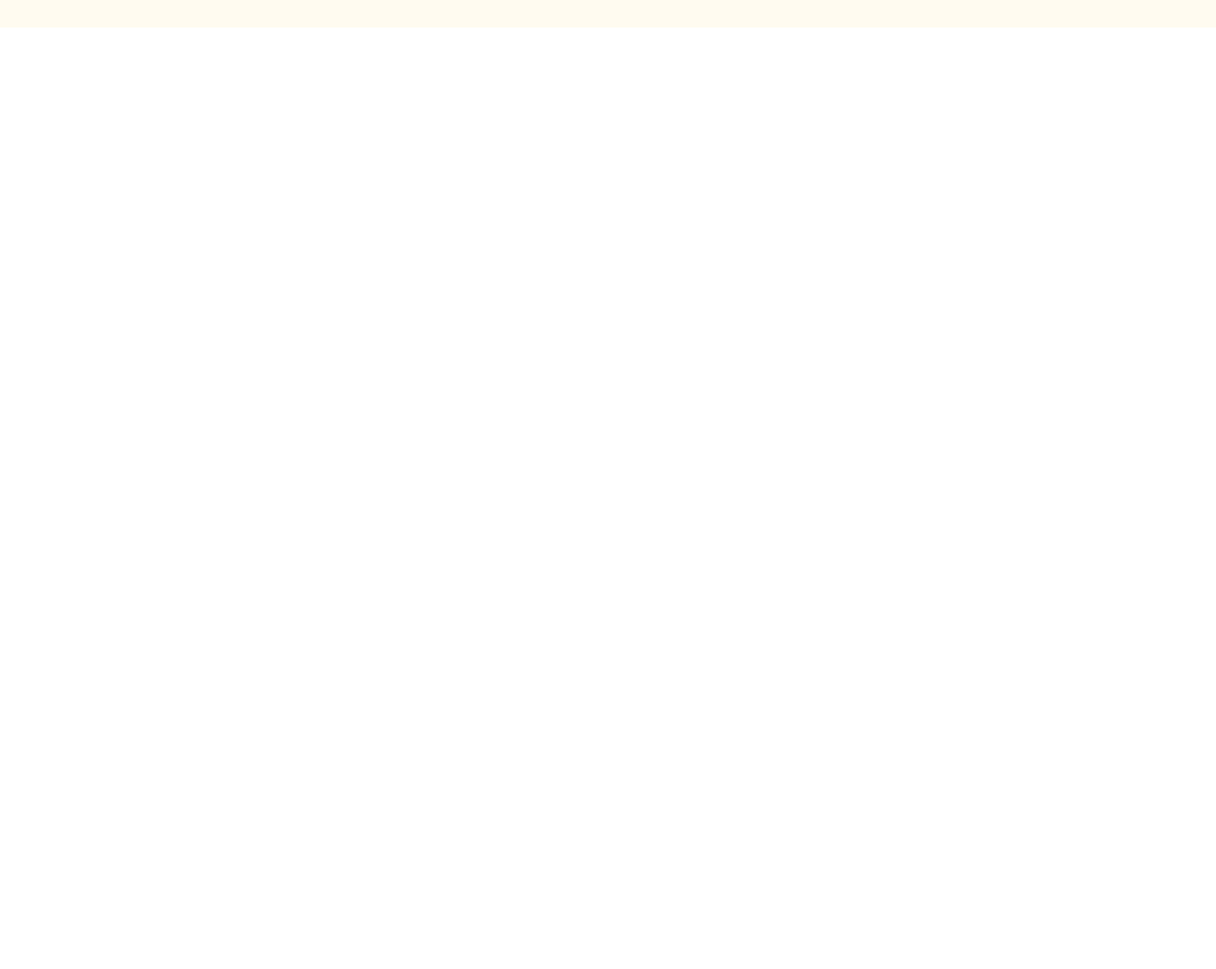
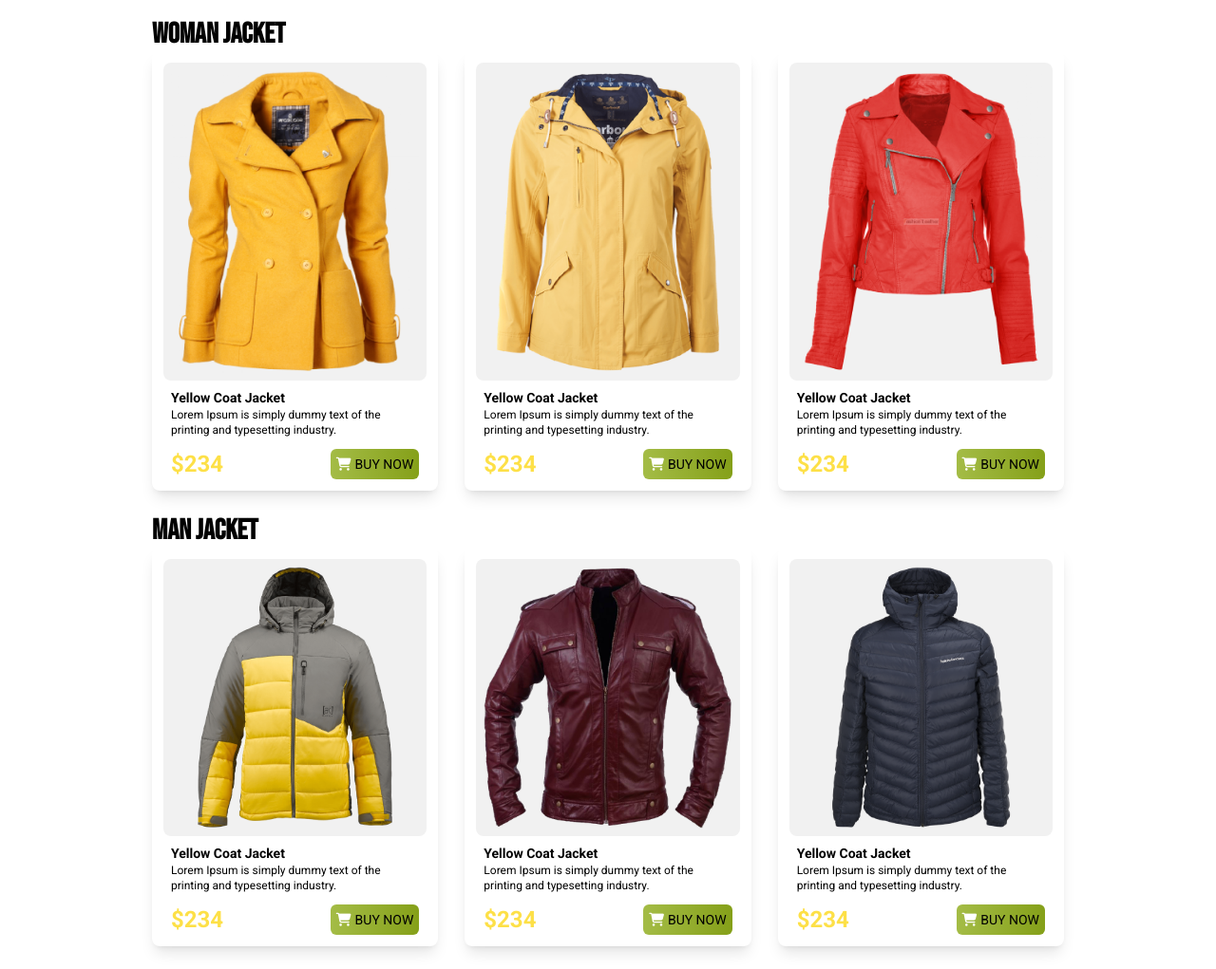
Before and after one commit to mdyasin0/penguin-fashion, a plain HTML site: page index.html in a window 1280 px wide. Shown: the part 497-1518 px from the top of the page at 95% size. Before the commit the page ends 800 px from the top, so only its background shows below. Drawn offline with nearby package versions, Linux system fonts and the light colour scheme.

Commit message:
jacket section added with responsive

```diff
--- a/index.html
+++ b/index.html
@@ -3,7 +3,8 @@
 <head>
     <meta charset="UTF-8">
     <meta name="viewport" content="width=device-width, initial-scale=1.0">
-    <title>Document</title>
+    <title>penguin fashion</title>
+    <link rel="shortcut icon" href="images/download.jpg" type="image/x-icon">
     <!-- google font cdn -->
     <link rel="preconnect" href="https://fonts.googleapis.com">
 <link rel="preconnect" href="https://fonts.gstatic.com" crossorigin>
@@ -28,14 +29,14 @@
     </style>
 </head>
 <body class="roboto">
-<header class="bg-[#FFFBF0]">
+<header class="bg-[#FFFBF0] ">
     <!-- navbar -->
-    <nav class="flex justify-between w-3/4 mx-auto pt-8 items-center pb-6">
+    <nav class="flex justify-between max-w-5xl mx-auto pt-8 items-center pb-6 px-2">
       <div>
           <img class="w-[45%] md:w-60 2xl:w-60 " src="icons/logo.png" alt=" logo photo">
       </div>
       <div>
-          <ul class=" hidden md:flex gap-5 block 2xl: flex gap-5 block  ">
+          <ul class=" hidden md:flex gap-5     ">
               <li><a href="#">Home</a></li>
               <li><a href="#">Product</a></li>
               <li><a href="#">About us</a></li>
@@ -47,18 +48,117 @@
       </div>
     </nav>
     <!-- banner section -->
-     <section class="  md:flex   w-3/4 mx-auto items-center justify-between pb-8">
-      <div class="mx-auto  ">
-        <h1 class="uppercase  bebas-neue  text-[4vw]  "><span class="text-[#FABE4C]">Be the Penguins </span> <br>
+     <section class="  md:flex max-w-6xl mx-auto items-center justify-start pb-8">
+      <div class="mx-auto px-2 ">
+        <h1 class="uppercase  bebas-neue  text-5xl "><span class="text-[#FABE4C]">Be the Penguins </span> <br>
           <span class=" text-[#363958]"> of Winter </span> </h1>
-          <p class="mb-[3vw] text-[1.4vw] ">Lorem Ipsum is simply dummy text of the  printing <br>
+          <p class="mb-3 text-sm ">Lorem Ipsum is simply dummy text of the  printing <br class="hidden lg:block">
             and typesetting industry.</p>
-            <buttonv class=" text-[1.3vw]  font-medium py-[0.9vw] px-[2.9vw] rounded-lg bg-gradient-to-r from-[#A4BC46] to-[#85A019]"><i class="mr-2 text-white fa-solid fa-cart-shopping"></i>BUY NOW</button>
+            <buttonv class=" text-lg  font-bold py-2 px-3 rounded-lg bg-gradient-to-r from-[#A4BC46] to-[#85A019]"><i class="mr-2 text-white fa-solid fa-cart-shopping"></i>BUY NOW</button>
       </div>
       <div>
-        <img class="w-80 mx-auto w-[75%] mt-10 " src="images/model.png" alt="moddel image">
+        <img class="w-80 mx-auto  mt-10 px-3 sm:px-0 " src="images/model.png" alt="moddel image">
       </div>
      </section>
 </header>
+<!-- W0Man Jacket-->
+ <section class="w-3/4 mx-auto mt-6 mb-6 ">
+  <h1 class="text-3xl font-bold bebas-neue mb-4 sm:mb-0">W0Man Jacket</h1>
+  <div class="sm:flex gap-7  space-y-3 sm:space-y-0 ">
+    <div class="bg-white px-3 py-3 max-w-80 shadow-lg rounded-lg">
+      <div class="bg-[#F1F1F1] px-2 py-2 rounded-lg ">
+        <img class="inline-block" src="images/jacket-1.png" alt="">
+      </div>
+    <div class="px-2">
+      <h3 class="text-sm font-bold mt-2 ">Yellow Coat Jacket </h3>
+      <p class="text-xs mb-3">Lorem Ipsum is simply dummy text of the
+        printing and typesetting industry.</p>
+        <div class="flex justify-between">
+          <h4 class="font-bold text-yellow-300 text-2xl ">$234</h4>
+          <buttonv class="rounded-md bg-gradient-to-r from-[#A4BC46] to-[#85A019] px-1.5 py-1.5 text-sm"><i class=" text-white mr-1 fa-solid fa-cart-shopping"></i>BUY NOW</button>
+        </div>
+    </div>
+    </div>
+    <div class="bg-white px-3 py-3 max-w-80 shadow-lg rounded-lg">
+      <div class="bg-[#F1F1F1] px-2 py-2  rounded-lg ">
+        <img class="inline-block" src="images/jacket-2.png" alt="">
+      </div>
+    <div class="px-2">
+      <h3 class="text-sm font-bold mt-2 ">Yellow Coat Jacket </h3>
+      <p class="text-xs mb-3">Lorem Ipsum is simply dummy text of the
+        printing and typesetting industry.</p>
+        <div class="flex justify-between">
+          <h4 class="font-bold text-yellow-300 text-2xl ">$234</h4>
+          <buttonv class="rounded-md bg-gradient-to-r from-[#A4BC46] to-[#85A019] px-1.5 py-1.5 text-sm"><i class=" text-white mr-1 fa-solid fa-cart-shopping"></i>BUY NOW</button>
+        </div>
+    </div>
+    </div>
+    <div class="bg-white px-3 py-3 max-w-80 shadow-lg rounded-lg">
+      <div class="bg-[#F1F1F1] px-2 py-2 rounded-lg ">
+        <img class="inline-block" src="images/jacket-3.png" alt="">
+      </div>
+    <div class="px-2">
+      <h3 class="text-sm font-bold mt-2 ">Yellow Coat Jacket </h3>
+      <p class="text-xs mb-3">Lorem Ipsum is simply dummy text of the
+        printing and typesetting industry.</p>
+        <div class="flex justify-between">
+          <h4 class="font-bold text-yellow-300 text-2xl ">$234</h4>
+          <buttonv class="rounded-md bg-gradient-to-r from-[#A4BC46] to-[#85A019] px-1.5 py-1.5 text-sm"><i class=" text-white mr-1 fa-solid fa-cart-shopping"></i>BUY NOW</button>
+        </div>
+    </div>
+    </div>
+
+
+  </div>
+ </section>
+ <!-- man jacket -->
+ <section class="w-3/4 mx-auto mt-6 mb-6">
+  <h1 class="text-3xl font-bold bebas-neue mb-4 sm:mb-0">Man Jacket</h1>
+  <div class="sm:flex gap-7 space-y-3 sm:space-y-0 md:grid  lg:grid grid-cols-3 ">
+    <div class="bg-white px-3 py-3 max-w-80 shadow-lg rounded-lg">
+      <div class="bg-[#F1F1F1] px-2 py-2 rounded-lg">
+        <img class="inline-block" src="images/jacket-4.png" alt="">
+      </div>
+    <div class="px-2">
+      <h3 class="text-sm font-bold mt-2 ">Yellow Coat Jacket </h3>
+      <p class="text-xs mb-3">Lorem Ipsum is simply dummy text of the
+        printing and typesetting industry.</p>
+        <div class="flex justify-between">
+          <h4 class="font-bold text-yellow-300 text-2xl ">$234</h4>
+          <buttonv class="rounded-md bg-gradient-to-r from-[#A4BC46] to-[#85A019] px-1.5 py-1.5 text-sm"><i class=" text-white mr-1 fa-solid fa-cart-shopping"></i>BUY NOW</button>
+        </div>
+    </div>
+    </div>
+    <div class="bg-white px-3 py-3 max-w-80 shadow-lg rounded-lg">
+      <div class="bg-[#F1F1F1] px-2 py-2 rounded-lg">
+        <img class="inline-block" src="images/jacket-5.png" alt="">
+      </div>
+    <div class="px-2">
+      <h3 class="text-sm font-bold mt-2 ">Yellow Coat Jacket </h3>
+      <p class="text-xs mb-3">Lorem Ipsum is simply dummy text of the
+        printing and typesetting industry.</p>
+        <div class="flex justify-between">
+          <h4 class="font-bold text-yellow-300 text-2xl ">$234</h4>
+          <buttonv class="rounded-md bg-gradient-to-r from-[#A4BC46] to-[#85A019] px-1.5 py-1.5 text-sm"><i class=" text-white mr-1 fa-solid fa-cart-shopping"></i>BUY NOW</button>
+        </div>
+    </div>
+    </div>
+    <div class="bg-white px-3 py-3 max-w-80 shadow-lg rounded-lg">
+      <div class="bg-[#F1F1F1] px-2 py-2 rounded-lg ">
+        <img class="inline-block" src="images/jacket-6.png" alt="">
+      </div>
+    <div class="px-2">
+      <h3 class="text-sm font-bold mt-2 ">Yellow Coat Jacket </h3>
+      <p class="text-xs mb-3">Lorem Ipsum is simply dummy text of the
+        printing and typesetting industry.</p>
+        <div class="flex justify-between">
+          <h4 class="font-bold text-yellow-300 text-2xl ">$234</h4>
+          <buttonv class="rounded-md bg-gradient-to-r from-[#A4BC46] to-[#85A019] px-1.5 py-1.5 text-sm"><i class=" text-white mr-1 fa-solid fa-cart-shopping"></i>BUY NOW</button>
+        </div>
+    </div>
+    </div>
+
+  </div>
+ </section>
 </body>
 </html>
```
Also changed, not shown: tailwind.config.js (+6 -1 lines), images/download.jpg (added).
